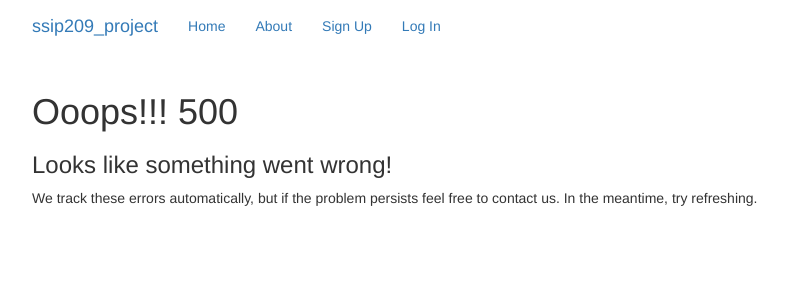
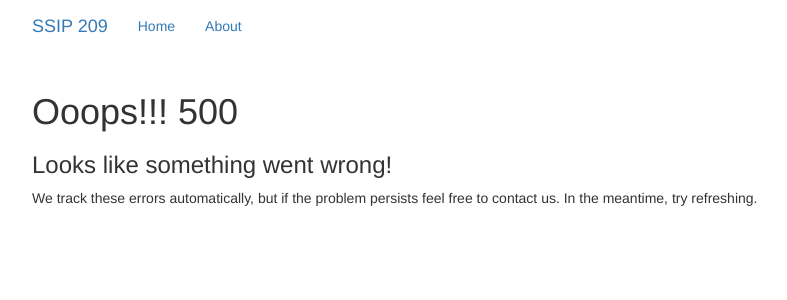
Before and after one commit to mooja/ssip209, a Django app: template ssip209/templates/500.html in a window 1280 px wide. Shown: the top 300 px of the page, without its empty margins (38-825 px from the left). Run offline with Django 3.2, Linux system fonts and the light colour scheme; the template is opened without the code that fills it, so the values that code supplies are empty; some libraries are stand-ins or nearby versions.

Commit message:
Removed links for social logins for now. Also, don't need angular yet.

```diff
--- a/ssip209/templates/base.html
+++ b/ssip209/templates/base.html
@@ -26,7 +26,7 @@
     {% endblock %}
 
     {% block angular %}
-      <script src="//ajax.googleapis.com/ajax/libs/angularjs/1.2.16/angular.min.js"></script>
+      <!-- <script src="//ajax.googleapis.com/ajax/libs/angularjs/1.2.16/angular.min.js"></script> -->
     {% endblock %}
 
   </head>
@@ -35,7 +35,7 @@
 
     <div class="header navbar">
       <div class="container">
-        <a class="navbar-brand" href="/">ssip209_project</a>
+        <a class="navbar-brand" href="/">SSIP 209</a>
         <ul class="nav navbar-nav">
           <li class="active"><a href="{% url 'home' %}">Home</a></li>
           <li><a href="{% url 'about' %}">About</a></li>
@@ -44,8 +44,8 @@
             <li><a href="{% url 'users:detail' request.user.username  %}">{% trans "My Profile" %}</a></li>
             <li><a href="{% url 'account_logout' %}">{% trans "Logout" %}</a></li>
           {% else %}
-            <li><a href="{% url 'account_signup' %}">{% trans "Sign Up" %}</a></li>
-            <li><a href="{% url 'account_login' %}">{% trans "Log In" %}</a></li>
+            <!-- <li><a href="{% url 'account_signup' %}">{% trans "Sign Up" %}</a></li> -->
+            <!-- <li><a href="{% url 'account_login' %}">{% trans "Log In" %}</a></li> -->
           {% endif %}
         </ul>
       </div>
```
